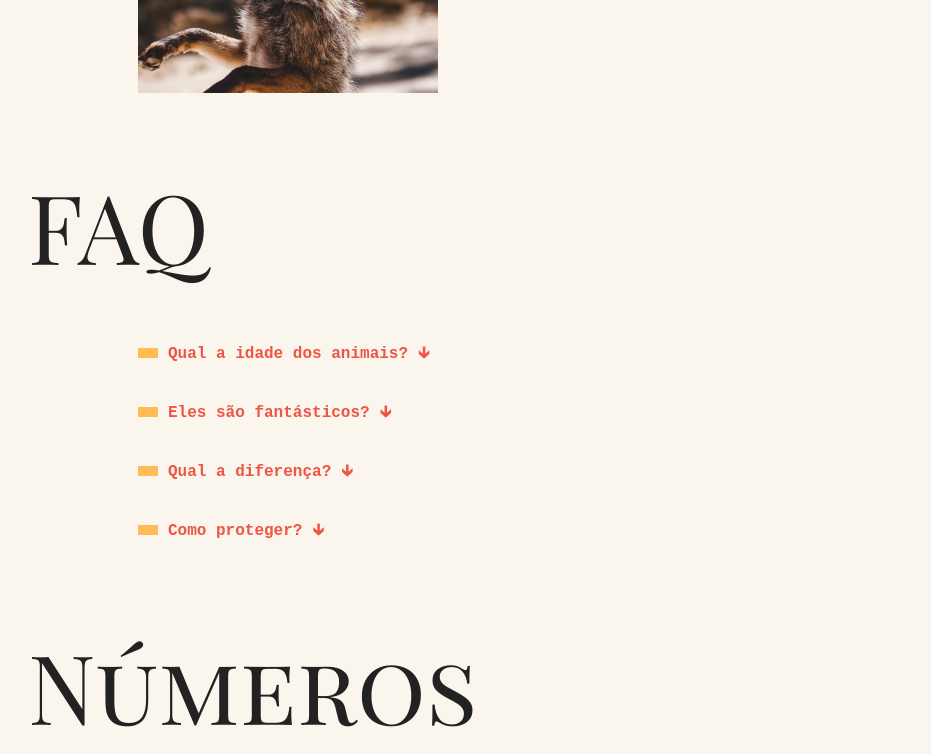
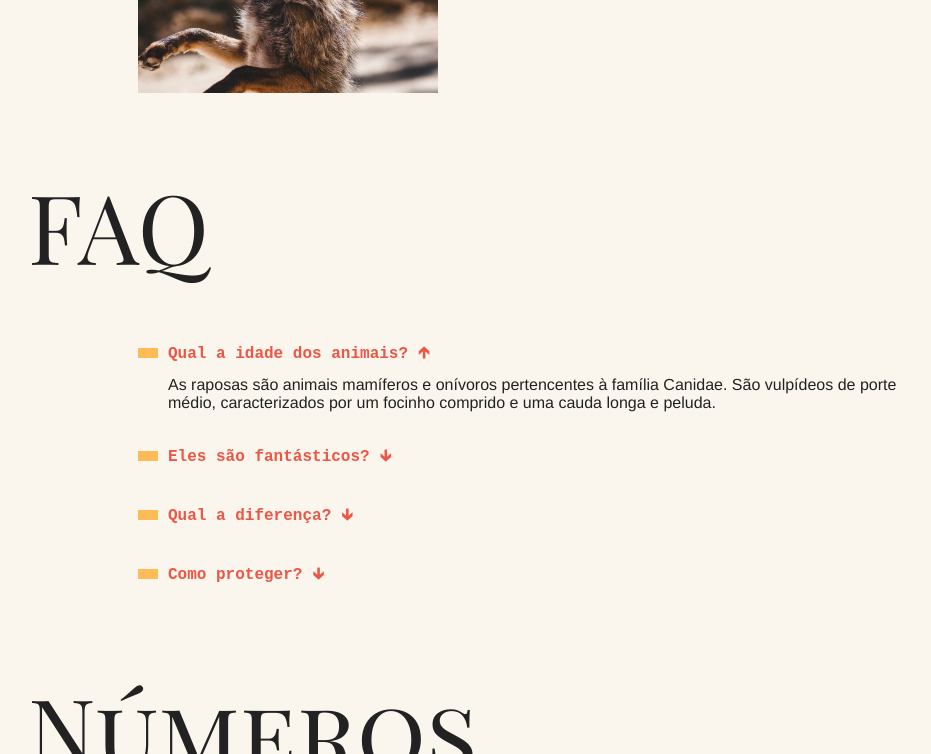
Before and after one commit to Wandrey-Warley/Animais-Fantasticos, a website built with webpack: page index.html in a window 1280 px wide. Both pictures are taken after a click on the element "Qual a idade dos animais?". Shown: the part 635-1389 px from the top of the page, without its empty margins (162-1093 px from the left). Built offline with nearby package versions, Linux system fonts and the light colour scheme; no server answers.

Commit message:
accordion transformado em class

```diff
--- a/index.html
+++ b/index.html
@@ -162,6 +162,6 @@
         </div>
       </section>
 
-      <script type="module" src="./js/script.js"></script>
+      <script type="module" src="./main.js"></script>
 </body>
 </html>
--- a/js/modules/accordion.js
+++ b/js/modules/accordion.js
@@ -1,16 +1,24 @@
 // Essa função faz o FAQ funcionar em forma de accordeon
-export default function initAccordion() {
-  const activeClass = 'ativo';
-  const accordionLista = document.querySelectorAll('[data-anime="accordion"] dt');
-
-  function activeAccordion() {
-    this.classList.toggle(activeClass);
-    this.nextElementSibling.classList.toggle(activeClass);
+export default class Accordion {
+  constructor(list) {
+    this.accordionLista = document.querySelectorAll(list);
+    this.activeClass = 'ativo';
   }
 
-  if (accordionLista.length) {
-    accordionLista.forEach((item) => {
-      item.addEventListener('click', activeAccordion);
+  toggleAccordion(item) {
+    item.classList.toggle(this.activeClass);
+    item.nextElementSibling.classList.toggle(this.activeClass);
+  }
+
+  addAccordionEvent() {
+    this.accordionLista.forEach((item) => {
+      item.addEventListener('click', () => this.toggleAccordion(item));
     });
   }
+
+  init() {
+    if (this.accordionLista.length) {
+      this.addAccordionEvent();
+    }
+  }
 }
--- a/js/script.js
+++ b/js/script.js
@@ -1,6 +1,6 @@
 // Script principal que importa todos os modulos e os inicializa
 import ScrollSuave from './modules/scroll-suave.js';
-import initAccordion from './modules/accordion.js';
+import Accordion from './modules/accordion.js';
 import initTabNav from './modules/tabNav.js';
 import initModal from './modules/modal.js';
 import initTooltip from './modules/tooltip.js';
@@ -14,7 +14,9 @@ import initScrollAnimated from './modules/scroll-animation.js';
 const scrollSuave = new ScrollSuave('[data-menu="suave"] a[href^="#"]');
 scrollSuave.init();
 
-initAccordion();
+const accordion = new Accordion('[data-anime="accordion"] dt');
+accordion.init();
+
 initTabNav();
 initModal();
 initTooltip();
```
Also changed, not shown: main.js (+2 -2 lines).
